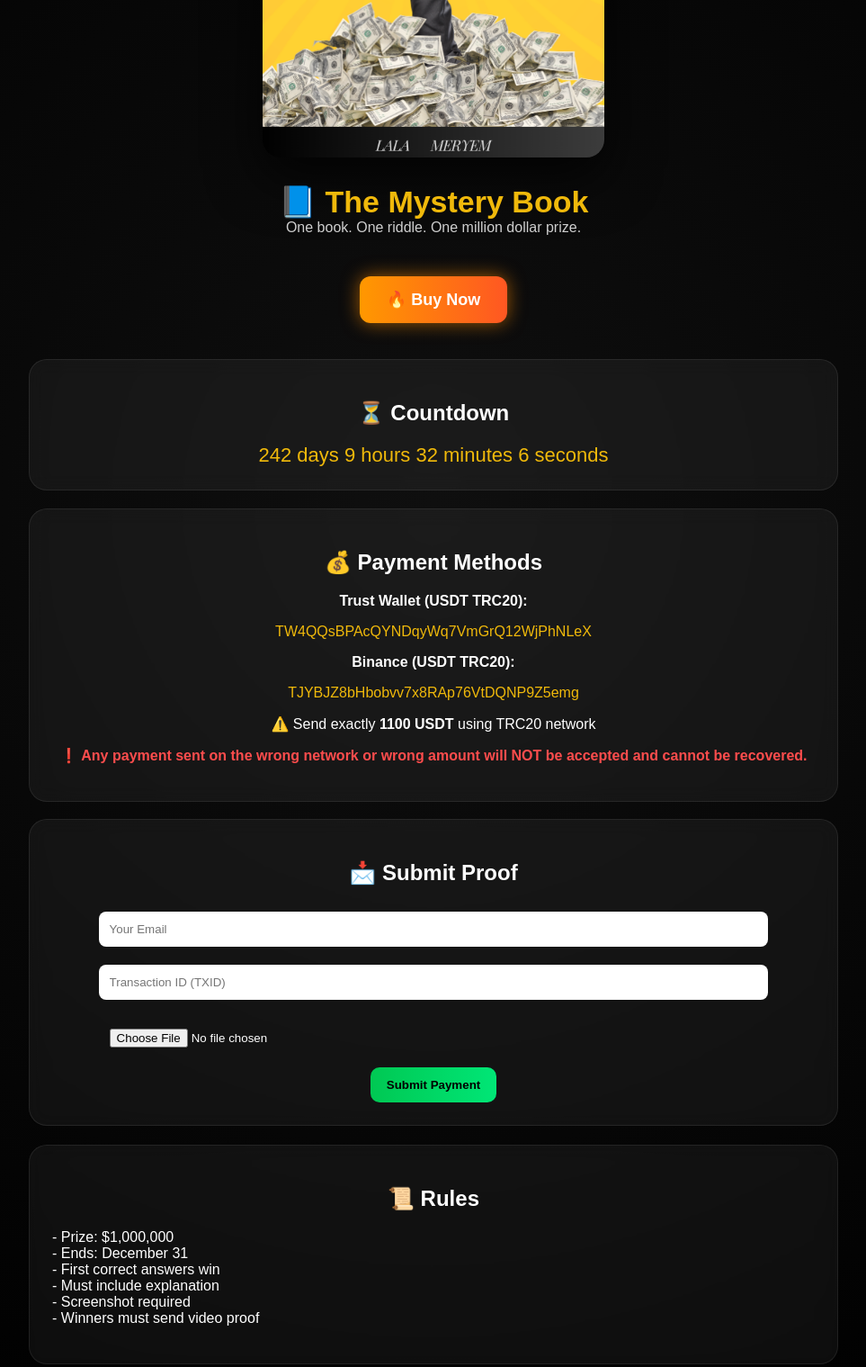
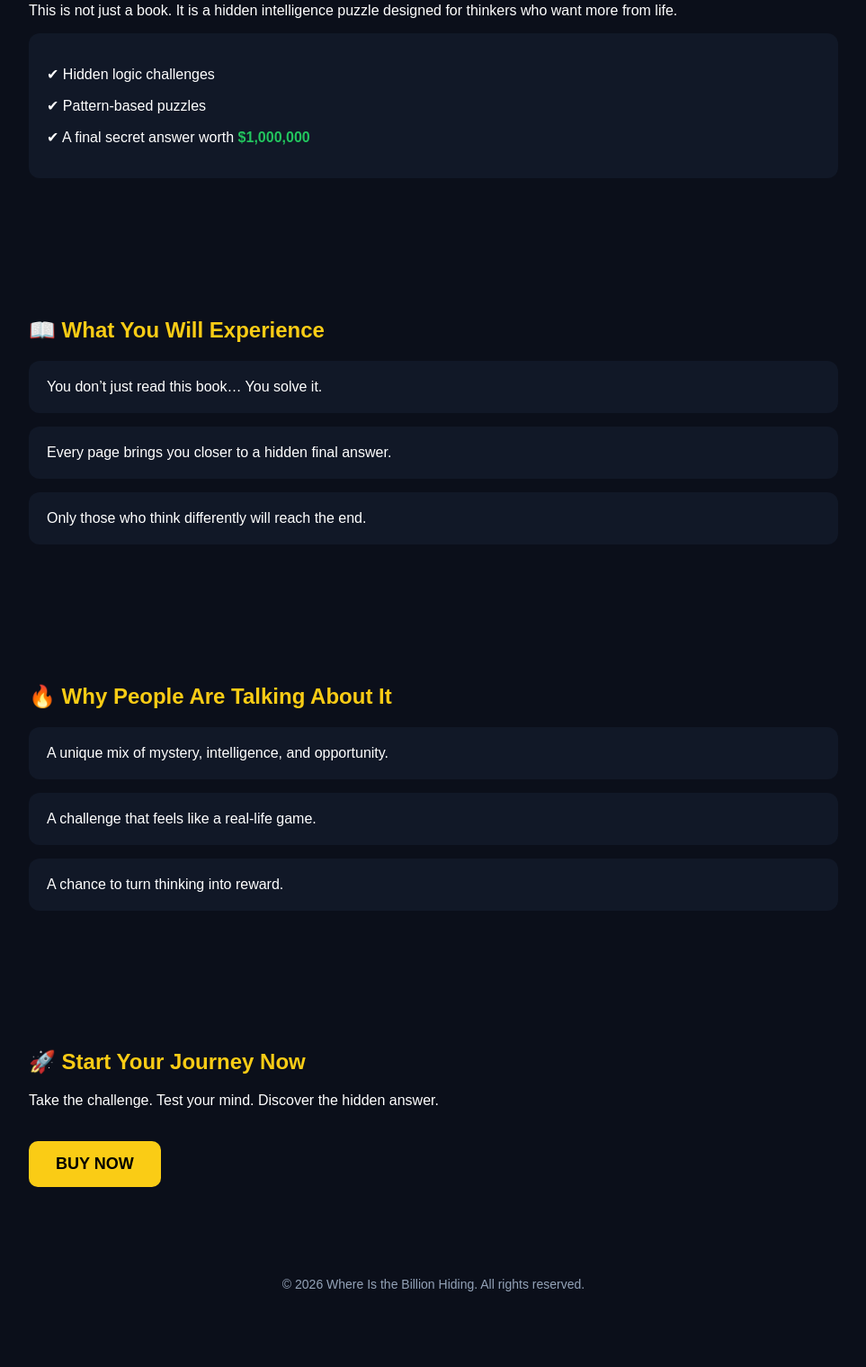
Before and after one commit to safaebms96-afk/book-site, a plain HTML site: page index.html in a window 1280 px wide. Shown: the part 449-1968 px from the top of the page at 90% size, without its empty margins (158-1121 px from the left). After the commit the page ends 1924 px from the top, so only its background shows below. Drawn offline with Linux system fonts and the light colour scheme.

Commit message:
Add files via upload

```diff
--- a/index.html
+++ b/index.html
@@ -2,199 +2,140 @@
 <html lang="en">
 <head>
 <meta charset="UTF-8">
-<title>The Mystery Book</title>
+<meta name="viewport" content="width=device-width, initial-scale=1.0">
+<title>Where Is the Billion Hiding</title>
 
 <style>
-body{
-margin:0;
-font-family:Arial;
-background:radial-gradient(circle,#0f0f0f,#000);
-color:white;
-text-align:center;
+body {
+    margin: 0;
+    font-family: Arial, sans-serif;
+    background: #0b0f1a;
+    color: white;
 }
 
-.container{
-max-width:900px;
-margin:auto;
-padding:30px;
+header {
+    text-align: center;
+    padding: 60px 20px;
+    background: linear-gradient(135deg, #111827, #1f2937);
 }
 
-.book-cover{
-width:100%;
-max-width:380px;
-border-radius:20px;
-box-shadow:0 20px 60px rgba(0,0,0,0.8);
-margin-bottom:25px;
-transition:0.4s;
-}
-.book-cover:hover{
-transform:scale(1.05);
+header h1 {
+    font-size: 42px;
+    margin-bottom: 10px;
 }
 
-.title{
-font-size:34px;
-font-weight:bold;
-color:#f0b90b;
+header p {
+    font-size: 18px;
+    color: #cbd5e1;
 }
 
-.subtitle{
-opacity:0.8;
-margin-bottom:25px;
+.cta-button {
+    display: inline-block;
+    margin-top: 20px;
+    padding: 15px 30px;
+    background: #facc15;
+    color: black;
+    font-weight: bold;
+    text-decoration: none;
+    border-radius: 10px;
+    font-size: 18px;
 }
 
-.card{
-background:rgba(255,255,255,0.05);
-padding:25px;
-margin:20px 0;
-border-radius:20px;
-border:1px solid rgba(255,255,255,0.08);
-backdrop-filter:blur(10px);
+section {
+    padding: 60px 20px;
+    max-width: 900px;
+    margin: auto;
 }
 
-.address{
-color:#f0b90b;
-word-break:break-all;
-margin:10px 0;
+h2 {
+    color: #facc15;
 }
 
-.warning{
-color:#ff4d4d;
-font-weight:bold;
-margin-top:15px;
+.card {
+    background: #111827;
+    padding: 20px;
+    margin: 15px 0;
+    border-radius: 12px;
 }
 
-/* زر شراء فخم */
-.buy-btn{
-padding:15px 30px;
-font-size:18px;
-font-weight:bold;
-border:none;
-border-radius:12px;
-cursor:pointer;
-color:white;
-background:linear-gradient(90deg,#ff9800,#ff5722);
-box-shadow:0 0 20px rgba(255,140,0,0.6);
-transition:0.3s;
-margin:20px 0;
-}
-.buy-btn:hover{
-transform:scale(1.08);
-box-shadow:0 0 35px rgba(255,140,0,1);
+.highlight {
+    color: #22c55e;
+    font-weight: bold;
 }
 
-/* زر ارسال */
-button{
-padding:12px 18px;
-background:linear-gradient(90deg,#00c853,#00e676);
-border:none;
-border-radius:10px;
-cursor:pointer;
-font-weight:bold;
-}
-
-input{
-width:85%;
-padding:12px;
-margin:10px;
-border-radius:8px;
-border:none;
-}
-
-.timer{
-font-size:22px;
-color:#f0b90b;
+footer {
+    text-align: center;
+    padding: 40px;
+    font-size: 14px;
+    color: #94a3b8;
 }
 </style>
+
 </head>
 
 <body>
 
-<div class="container">
+<header>
+    <h1>Where Is the Billion Hiding</h1>
+    <p>The Intelligence Puzzle That Could Change Your Life</p>
+    <a href="#buy" class="cta-button">Start the Challenge</a>
+</header>
 
-<!-- الغلاف -->
-<img src="Yellow and Black Bold Money and Victory Wattpad Book Cover (2).png" class="book-cover">
-
-<div class="title">📘 The Mystery Book</div>
-<div class="subtitle">One book. One riddle. One million dollar prize.</div>
-
-<!-- زر شراء -->
-<button class="buy-btn" onclick="scrollToPayment()">🔥 Buy Now</button>
+<section>
+    <h2>💰 Are You Smart Enough to Win $1,000,000?</h2>
+    <p>This is not just a book. It is a hidden intelligence puzzle designed for thinkers who want more from life.</p>
 
     <div class="card">
-<h2>⏳ Countdown</h2>
-<div id="timer" class="timer"></div>
+        <p>✔ Hidden logic challenges</p>
+        <p>✔ Pattern-based puzzles</p>
+        <p>✔ A final secret answer worth <span class="highlight">$1,000,000</span></p>
     </div>
+</section>
 
-<div class="card" id="payment">
-<h2>💰 Payment Methods</h2>
+<section>
+    <h2>📖 What You Will Experience</h2>
 
-<p><b>Trust Wallet (USDT TRC20):</b></p>
-<p class="address">TW4QQsBPAcQYNDqyWq7VmGrQ12WjPhNLeX</p>
-
-<p><b>Binance (USDT TRC20):</b></p>
-<p class="address">TJYBJZ8bHbobvv7x8RAp76VtDQNP9Z5emg</p>
-
-<p>⚠️ Send exactly <b>1100 USDT</b> using TRC20 network</p>
-
-<p class="warning">
-❗ Any payment sent on the wrong network or wrong amount will NOT be accepted and cannot be recovered.
-</p>
-
+    <div class="card">
+        You don’t just read this book…
+        You solve it.
     </div>
 
     <div class="card">
-<h2>📩 Submit Proof</h2>
-
-<form action="https://formsubmit.co/Lalameryem26@gmail.com" method="POST" enctype="multipart/form-data">
-
-<input type="email" name="email" placeholder="Your Email" required>
-<input type="text" name="txid" placeholder="Transaction ID (TXID)" required>
-<input type="file" name="proof" required>
-
-<br>
-
-<button type="submit">Submit Payment</button>
-
-</form>
-
+        Every page brings you closer to a hidden final answer.
     </div>
 
     <div class="card">
-<h2>📜 Rules</h2>
-<p style="text-align:left">
-- Prize: $1,000,000<br>
-- Ends: December 31<br>
-- First correct answers win<br>
-- Must include explanation<br>
-- Screenshot required<br>
-- Winners must send video proof
-</p>
+        Only those who think differently will reach the end.
+    </div>
+</section>
+
+<section>
+    <h2>🔥 Why People Are Talking About It</h2>
+
+    <div class="card">
+        A unique mix of mystery, intelligence, and opportunity.
     </div>
 
+    <div class="card">
+        A challenge that feels like a real-life game.
     </div>
 
-<script>
+    <div class="card">
+        A chance to turn thinking into reward.
+    </div>
+</section>
 
-/* سكروول لزر الشراء */
-function scrollToPayment(){
-document.getElementById("payment").scrollIntoView({behavior:"smooth"});
-}
+<section id="buy">
+    <h2>🚀 Start Your Journey Now</h2>
 
-/* تايمر */
-let end = new Date("Dec 31, 2026 23:59:59").getTime();
+    <p>Take the challenge. Test your mind. Discover the hidden answer.</p>
 
-setInterval(()=>{
-let now = new Date().getTime();
-let d = end - now;
+    <a href="#" class="cta-button">BUY NOW</a>
+</section>
 
-document.getElementById("timer").innerHTML =
-Math.floor(d/(1000*60*60*24))+" days "+
-Math.floor(d%(1000*60*60*24)/(1000*60*60))+" hours "+
-Math.floor(d%(1000*60*60)/(1000*60))+" minutes "+
-Math.floor(d%(1000*60)/1000)+" seconds";
-},1000);
-
-</script>
+<footer>
+    © 2026 Where Is the Billion Hiding. All rights reserved.
+</footer>
 
 </body>
 </html>
```
Lines whose indentation alone changed are shown as unchanged.
